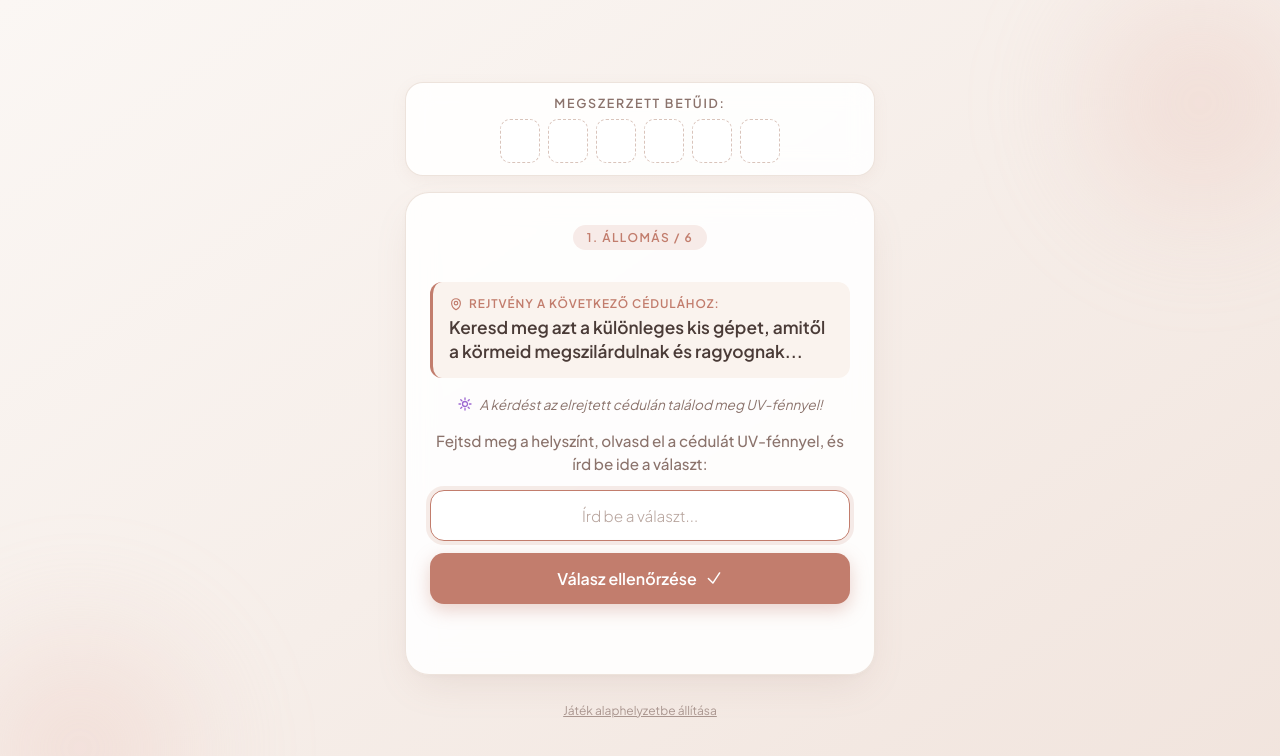
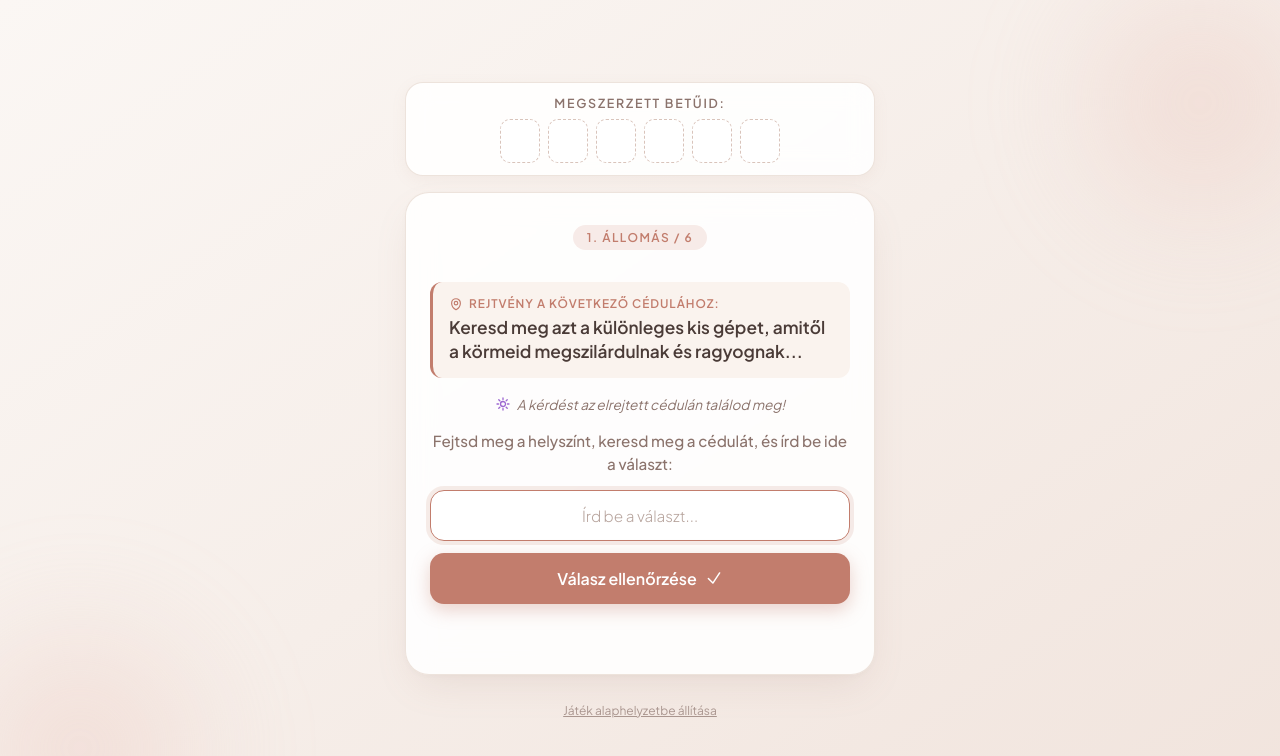
Before and after one commit to zubormarketing/nori, a plain HTML site: page index.html in a window 1280 px wide. Both pictures are taken after a click on the button "Első nyom megtekintése". Drawn offline with nearby package versions, Linux system fonts and the light colour scheme.

Commit message:
Remove UV mentions, keep mystery on screen

```diff
--- a/index.html
+++ b/index.html
@@ -466,7 +466,7 @@
       <span class="badge" id="startBadge">Különleges Küldetés</span>
       <h1 id="startTitle">Egy kis közös kaland...</h1>
       <p class="subtitle" id="startDesc">
-        A lakásban elrejtettem a legszebb emlékeink darabkáit. Kövesd a nyomokat, használd az UV-fényt a cédulák elolvasásához, és fejtsd meg a végső titkot!
+        A lakásban elrejtettem a legszebb emlékeink darabkáit. Kövesd a nyomokat, és fejtsd meg a titkot!
       </p>
       <button class="btn" id="btnStartGame">
         <span>Első nyom megtekintése</span>
@@ -496,7 +496,7 @@
         <svg width="16" height="16" fill="none" stroke="currentColor" stroke-width="2" viewBox="0 0 24 24">
           <path stroke-linecap="round" stroke-linejoin="round" d="M12 3v2.25m6.364.386l-1.591 1.591M21 12h-2.25m-.386 6.364l-1.591-1.591M12 18.75V21m-4.773-4.227l-1.591 1.591M5.25 12H3m4.227-4.773L5.636 5.636M15.75 12a3.75 3.75 0 11-7.5 0 3.75 3.75 0 017.5 0z"></path>
         </svg>
-        <span>A kérdést az elrejtett cédulán találod meg UV-fénnyel!</span>
+        <span>A kérdést az elrejtett cédulán találod meg!</span>
       </div>
 
       <p class="subtitle" id="clueCustomQuestion" style="font-size: 0.95rem; margin-bottom: 14px; font-weight: 500;">
@@ -568,7 +568,7 @@
       welcome: {
         badge: "Különleges Küldetés",
         title: "Egy kis közös kaland...",
-        desc: "A lakásban elrejtettem a legszebb emlékeink darabkáit. Kövesd a nyomokat lépésről lépésre, használd az UV-fényt a kérdések elolvasásához, és fejtsd meg a titkot!"
+        desc: "A lakásban elrejtettem a legszebb emlékeink darabkáit. Kövesd a nyomokat lépésről lépésre, és fejtsd meg a titkot!"
       },
 
       // Végső szó (6 egység, mivel a 'CS' egyetlen betűként szerepel!)
@@ -621,7 +621,7 @@
       ],
 
       errorMessages: [
-        "Majdnem! Nézd meg még egyszer alaposan az UV-lámpával...",
+        "Majdnem! Nézd meg még egyszer nagyon alaposan...",
         "Nem egészen ez a válasz, gondold át újra, Drágám!",
         "Próbáld újra! Biztosan eszedbe jut a közös emlékünk.",
         "Még egy próba! Ott van a nyelved hegyén!"
@@ -632,7 +632,7 @@
        MOTOR ÉS LOGIKA
        ========================================================================= */
 
-    const STORAGE_KEY = "treasure_hunt_progress_v5";
+    const STORAGE_KEY = "treasure_hunt_progress_v6";
     let currentStep = 0;
     let collectedLetters = [];
 
@@ -769,7 +769,7 @@
 
         clueStepBadge.textContent = `${currentStep}. Állomás / ${GAME_CONFIG.clues.length}`;
         clueLocation.textContent = currentClueData.locationRiddle;
-        clueCustomQuestion.textContent = "Fejtsd meg a helyszínt, olvasd el a cédulát UV-fénnyel, és írd be ide a választ:";
+        clueCustomQuestion.textContent = "Fejtsd meg a helyszínt, keresd meg a cédulát, és írd be ide a választ:";
 
         answerInput.value = "";
         answerInput.focus();
```
